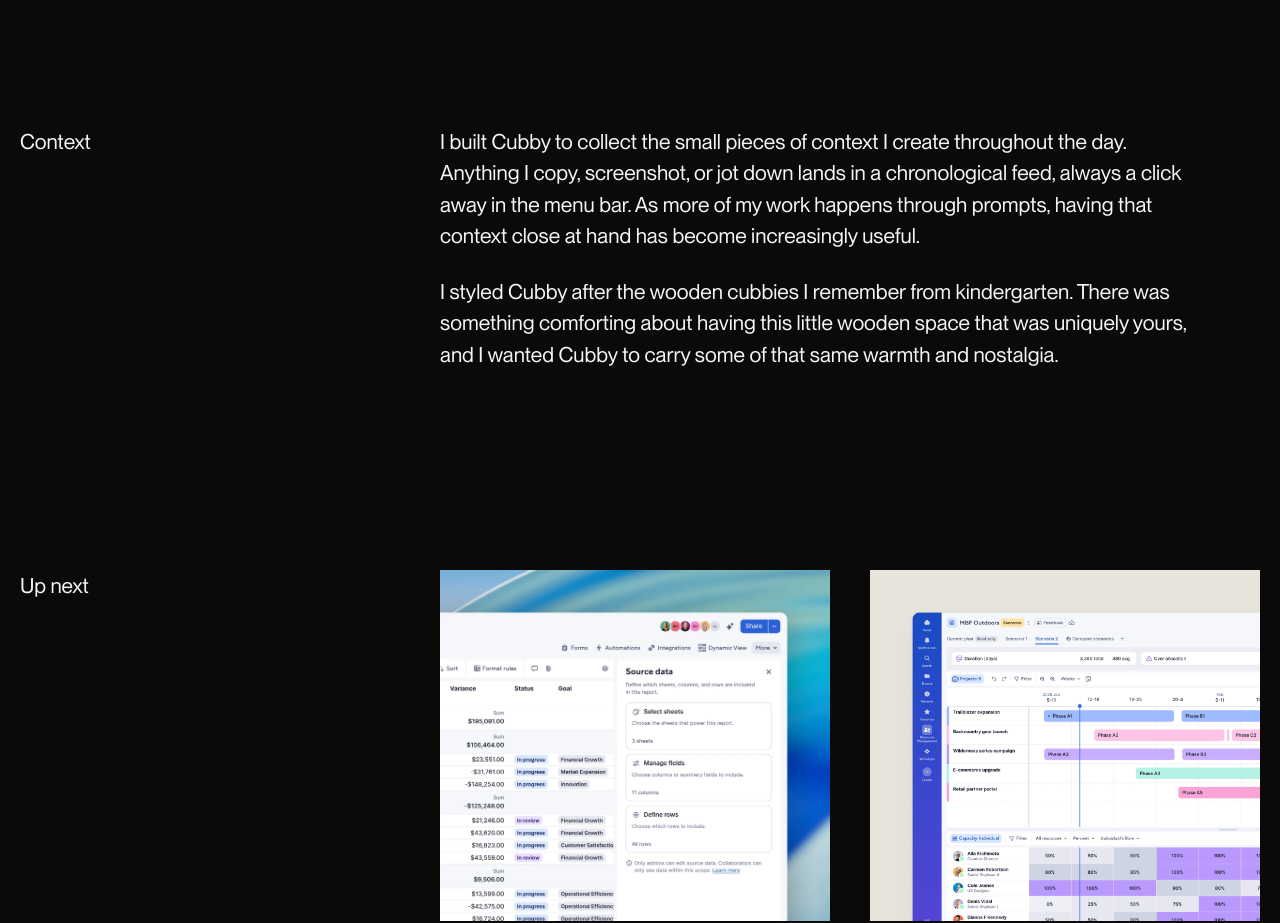
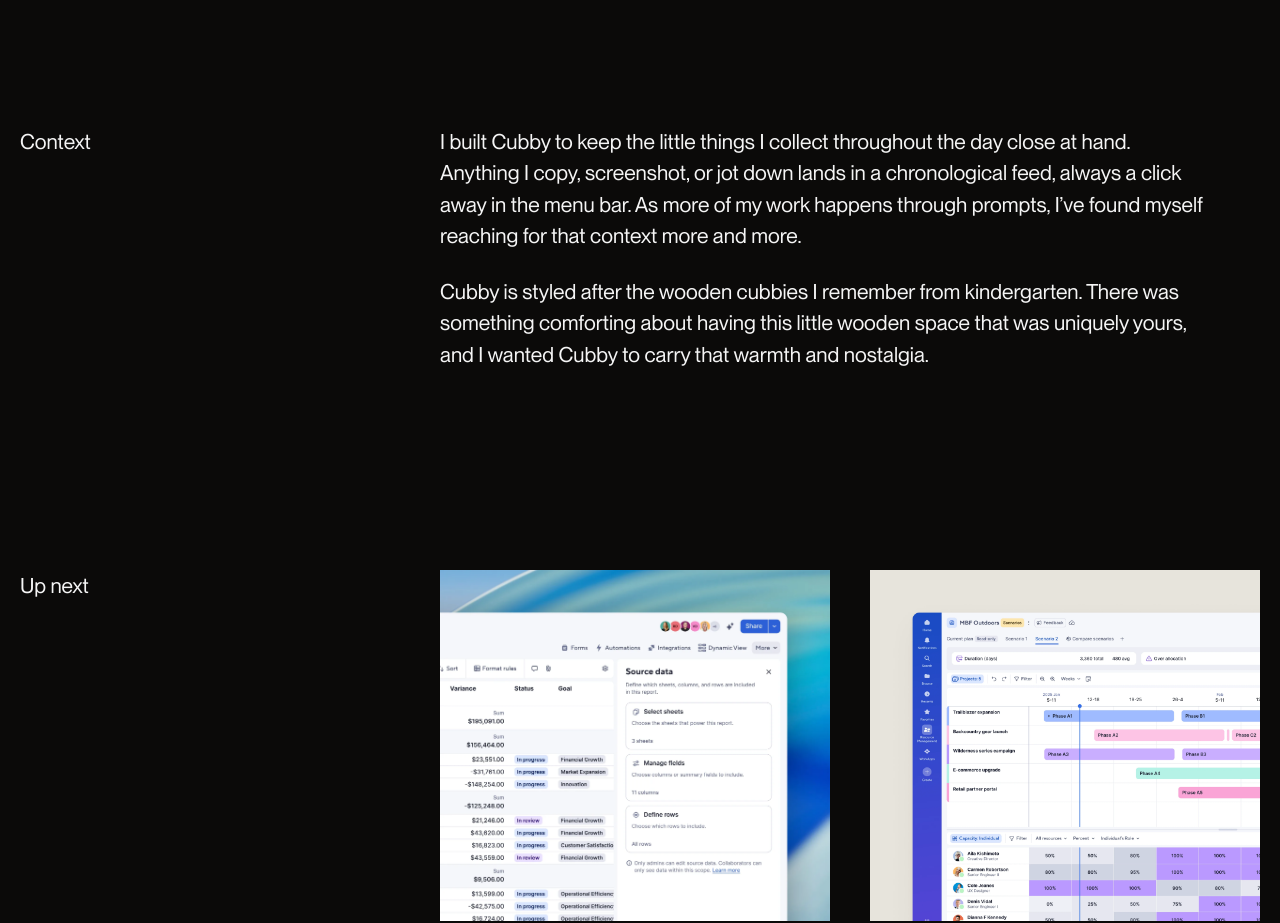
Before and after one commit to GrahamBunt/portfolio, a Next.js app: page /work/cubby in a window 1280 px wide. Shown: the part 1000-1923 px from the top of the page. Built offline with nearby package versions, Linux system fonts and the light colour scheme.

Commit message:
Update Cubby context copy

```diff
--- a/src/content/work.ts
+++ b/src/content/work.ts
@@ -473,8 +473,8 @@ export const otherWork: WorkItem[] = [
         { label: "Focus", value: "Context capture" },
       ],
       body: [
-        "I built Cubby to collect the small pieces of context I create throughout the day. Anything I copy, screenshot, or jot down lands in a chronological feed, always a click away in the menu bar. As more of my work happens through prompts, having that context close at hand has become increasingly useful.",
-        "I styled Cubby after the wooden cubbies I remember from kindergarten. There was something comforting about having this little wooden space that was uniquely yours, and I wanted Cubby to carry some of that same warmth and nostalgia.",
+        "I built Cubby to keep the little things I collect throughout the day close at hand. Anything I copy, screenshot, or jot down lands in a chronological feed, always a click away in the menu bar. As more of my work happens through prompts, I’ve found myself reaching for that context more and more.",
+        "Cubby is styled after the wooden cubbies I remember from kindergarten. There was something comforting about having this little wooden space that was uniquely yours, and I wanted Cubby to carry that warmth and nostalgia.",
       ],
     },
     blocks: [],
```
